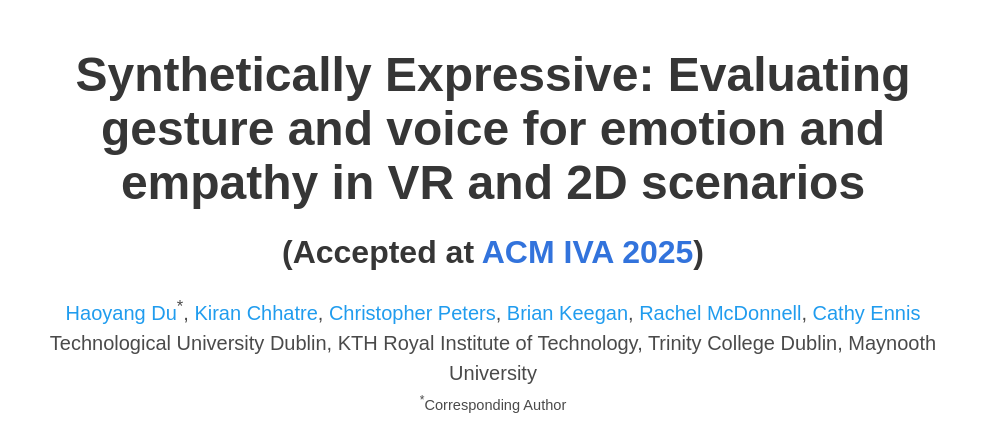
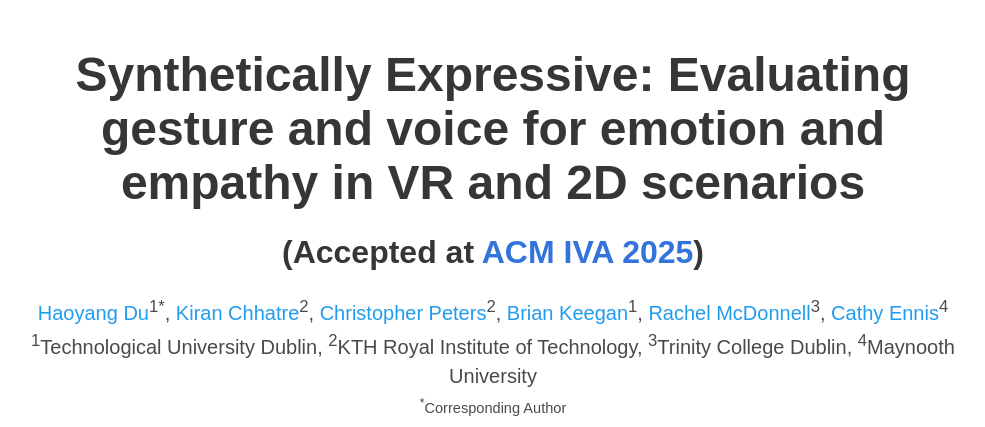
Before and after one commit to hydu0016/Synthetically-Expressive, a plain HTML site: page index.html in a window 1280 px wide. Shown: the top 427 px of the page, without its empty margins (147-1132 px from the left). Drawn offline with nearby package versions, Linux system fonts and the light colour scheme; some icons are missing; a web font is replaced by a local one.

Commit message:
Update index.html

```diff
--- a/index.html
+++ b/index.html
@@ -59,27 +59,32 @@
               <!-- Paper authors -->
               <div class="is-size-5 publication-authors">
                 <span class="author-block">
-                  <a href="https://scholar.google.com/citations?user=RtcqbTYAAAAJ&hl=en" target="_blank">Haoyang Du</a><sup>*</sup>,
+                  <a href="https://scholar.google.com/citations?user=RtcqbTYAAAAJ&hl=en" target="_blank">Haoyang Du</a><sup>1*</sup>,
                 </span>
                 <span class="author-block">
-                  <a href="SECOND AUTHOR PERSONAL LINK" target="_blank">Kiran Chhatre</a>,
+                  <a href="SECOND AUTHOR PERSONAL LINK" target="_blank">Kiran Chhatre</a><sup>2</sup>,
                 </span>
                 <span class="author-block">
-                  <a href="THIRD AUTHOR PERSONAL LINK" target="_blank">Christopher Peters</a>,
+                  <a href="THIRD AUTHOR PERSONAL LINK" target="_blank">Christopher Peters</a><sup>2</sup>,
                 </span>
                 <span class="author-block">
-                  <a href="THIRD AUTHOR PERSONAL LINK" target="_blank">Brian Keegan</a>,
+                  <a href="THIRD AUTHOR PERSONAL LINK" target="_blank">Brian Keegan</a><sup>1</sup>,
                 </span>
                 <span class="author-block">
-                  <a href="THIRD AUTHOR PERSONAL LINK" target="_blank">Rachel McDonnell</a>,
+                  <a href="THIRD AUTHOR PERSONAL LINK" target="_blank">Rachel McDonnell</a><sup>3</sup>,
                 </span>
                 <span class="author-block">
-                  <a href="THIRD AUTHOR PERSONAL LINK" target="_blank">Cathy Ennis</a>
+                  <a href="THIRD AUTHOR PERSONAL LINK" target="_blank">Cathy Ennis</a><sup>4</sup>
                 </span>
               </div>
 
               <div class="is-size-5 publication-authors">
-                <span class="author-block">Technological University Dublin, KTH Royal Institute of Technology, Trinity College Dublin, Maynooth University</span>
+                <span class="author-block">
+                  <sup>1</sup>Technological University Dublin,
+                  <sup>2</sup>KTH Royal Institute of Technology,
+                  <sup>3</sup>Trinity College Dublin,
+                  <sup>4</sup>Maynooth University
+                </span>
                 <span class="eql-cntrb"><small><br><sup>*</sup>Corresponding Author</small></span>
               </div>
 
```
